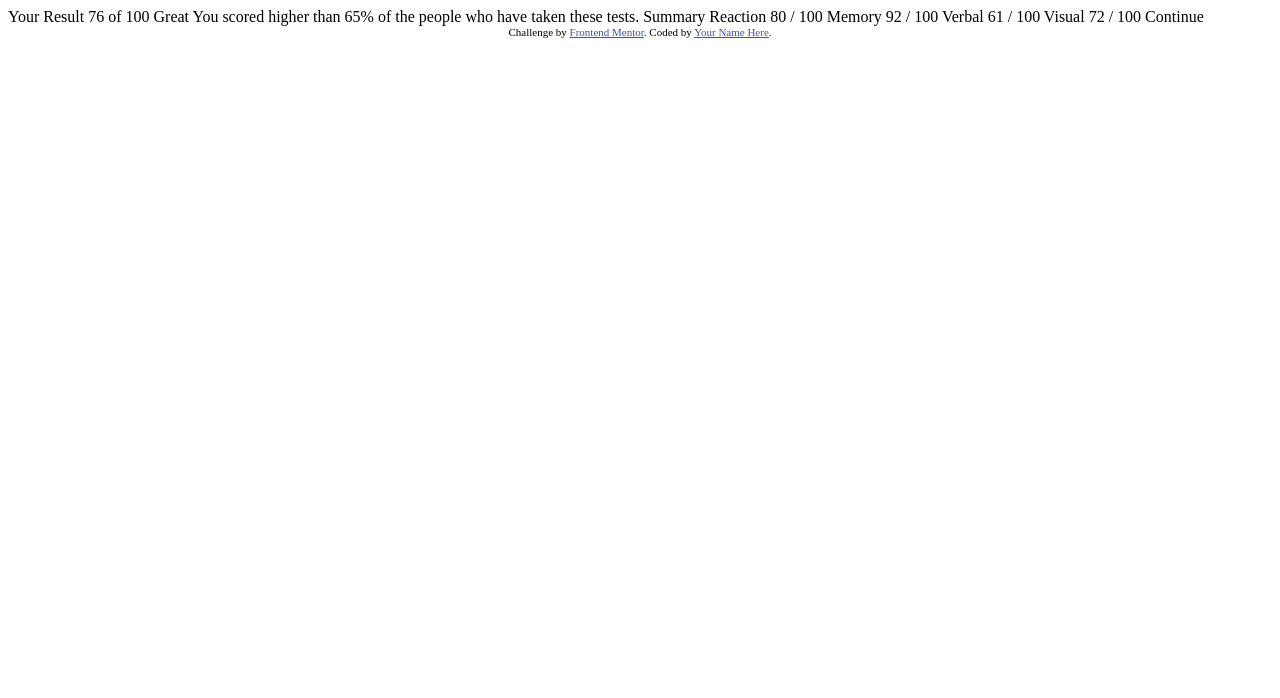
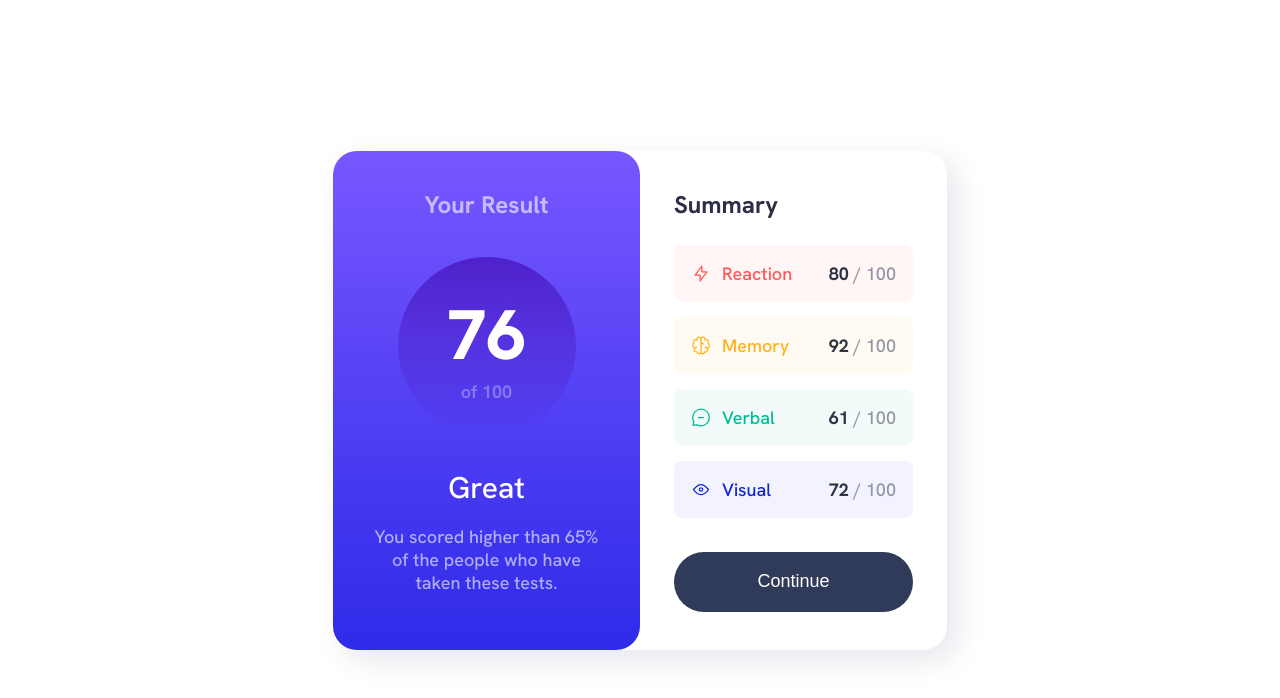
Before and after one commit to abobykin/test-task-results-summary-component-main, a plain HTML site: page index.html in a window 1280 px wide. Drawn offline with Linux system fonts and the light colour scheme.

Commit message:
Markup made in according to JPG from design mockup

```diff
--- a/index.html
+++ b/index.html
@@ -1,47 +1,81 @@
 <!DOCTYPE html>
 <html lang="en">
   <head>
-  <meta charset="UTF-8">
-  <meta name="viewport" content="width=device-width, initial-scale=1.0"> <!-- displays site properly based on user's device -->
+    <meta charset="UTF-8" />
+    <meta name="viewport" content="width=device-width, initial-scale=1.0" />
 
-  <link rel="icon" type="image/png" sizes="32x32" href="./assets/images/favicon-32x32.png">
+    <link
+      rel="icon"
+      type="image/png"
+      sizes="32x32"
+      href="./assets/images/favicon-32x32.png"
+    />
+    <link rel="stylesheet" href="./main.css" />
+    <link rel="preconnect" href="https://fonts.googleapis.com" />
+    <link rel="preconnect" href="https://fonts.gstatic.com" crossorigin />
+    <link
+      href="https://fonts.googleapis.com/css2?family=DM+Sans:wght@400;500;700&family=Hanken+Grotesk:wght@500;700;800&display=swap"
+      rel="stylesheet"
+    />
 
     <title>Frontend Mentor | Results summary component</title>
-
-  <!-- Feel free to remove these styles or customise in your own stylesheet 👍 -->
-  <style>
-    .attribution { font-size: 11px; text-align: center; }
-    .attribution a { color: hsl(228, 45%, 44%); }
-  </style>
   </head>
   <body>
+    <main>
+      <div class="results">
+        <div class="your-result">
+          <h2 class="heading">Your Result</h2>
 
-  Your Result
-  76
-  of 100
+          <div class="result-score">
+            <data value="76" class="current">76</data>
+            <span class="score-of"> of 100 </span>
+          </div>
 
-  Great
-  You scored higher than 65% of the people who have taken these tests.
+          <div class="verdict-details">
+            <strong class="verdict">Great</strong>
+            <p>
+              You scored higher than 65% of the people who have taken these
+              tests.
+            </p>
+          </div>
+        </div>
+        <div class="results-summary">
+          <h1 class="heading">Summary</h1>
 
-  Summary
+          <div class="result-chips">
+            <p class="result-chip reaction">
+              <span class="label">
+                <img src="./assets/images/icon-reaction.svg" alt="" />
+                Reaction
+              </span>
+              <span class="value"><strong>80</strong> / 100</span>
+            </p>
+            <p class="result-chip memory">
+              <span class="label">
+                <img src="./assets/images/icon-memory.svg" alt="" />
+                Memory
+              </span>
+              <span class="value"><strong>92</strong> / 100 </span>
+            </p>
+            <p class="result-chip verbal">
+              <span class="label">
+                <img src="./assets/images/icon-verbal.svg" alt="" />
+                Verbal
+              </span>
+              <span class="value"><strong>61</strong> / 100</span>
+            </p>
+            <p class="result-chip visual">
+              <span class="label">
+                <img src="./assets/images/icon-visual.svg" alt="" />
+                Visual
+              </span>
+              <span class="value"><strong>72</strong> / 100</span>
+            </p>
+          </div>
 
-  Reaction
-  80 / 100
-
-  Memory
-  92 / 100
-
-  Verbal
-  61 / 100
-
-  Visual
-  72 / 100
-
-  Continue
-
-  <div class="attribution">
-    Challenge by <a href="https://www.frontendmentor.io?ref=challenge" target="_blank">Frontend Mentor</a>.
-    Coded by <a href="#">Your Name Here</a>.
+          <button type="button">Continue</button>
         </div>
+      </div>
+    </main>
   </body>
 </html>
--- /dev/null
+++ b/main.css
@@ -0,0 +1,239 @@
+:root {
+  --light-red: hsl(0, 100%, 67%);
+  --orange-yellow: hsl(39, 100%, 56%);
+  --green-teal: hsl(166, 100%, 37%);
+  --cobalt-blue: hsl(234, 85%, 45%);
+  --pale-blue: hsl(221, 100%, 96%);
+  --light-lavender: hsl(241, 100%, 89%);
+  --dark-gray-blue: hsla(224, 30%, 27%, 1);
+  --dark-gray-blue-transparent: hsla(224, 30%, 27%, 0.8);
+}
+
+body {
+  margin: 0;
+  font-family: 'DM Sans', sans-serif;
+  font-family: 'Hanken Grotesk', sans-serif;
+  font-weight: 500;
+  background-color: white;
+}
+
+body * {
+  box-sizing: border-box;
+}
+
+body main {
+  display: flex;
+  justify-content: center;
+}
+
+p {
+  font-size: 18px;
+}
+
+.results {
+  display: flex;
+  background-color: white;
+  flex-direction: column;
+  border-radius: 0 0 24px 24px;
+  box-shadow: 10px 10px 30px 0 rgba(0, 20, 67, 0.1);
+}
+
+.results h1,
+.results h2 {
+  margin: 0 0 25px;
+  font-size: 21px;
+  font-weight: 700;
+}
+
+.results h1 {
+  color: #2e2e46;
+}
+
+.your-result {
+  display: flex;
+  align-items: center;
+  justify-content: space-between;
+  flex-direction: column;
+  padding: 30px;
+  background: hsl(252, 100%, 67%);
+  background: linear-gradient(
+    180deg,
+    hsl(252, 100%, 67%) 0%,
+    hsl(241, 81%, 54%) 100%
+  );
+  max-width: 375px;
+  text-align: center;
+  color: white;
+  border-radius: 0 0 24px 24px;
+}
+
+.your-result .verdict {
+  font-size: 24px;
+}
+
+.your-result .heading,
+.your-result p {
+  opacity: 0.6;
+}
+
+.result-score {
+  display: flex;
+  justify-content: center;
+  align-items: center;
+  justify-self: center;
+  align-self: center;
+  flex-direction: column;
+  width: 148px;
+  height: 148px;
+  margin: 0 0 20px;
+  border-radius: 50%;
+  background: hsla(256, 72%, 46%, 1);
+  background: linear-gradient(
+    180deg,
+    hsla(256, 72%, 46%, 1) 0%,
+    hsla(241, 72%, 46%, 0) 100%
+  );
+}
+
+.results-summary {
+  padding: 30px;
+}
+
+.result-score .current {
+  font-size: 60px;
+  font-weight: 800;
+}
+
+.result-score .score-of {
+  font-size: 18px;
+  opacity: 0.3;
+  font-weight: 700;
+}
+
+.result-chips {
+  margin-bottom: 24px;
+}
+
+.result-chip {
+  display: flex;
+  justify-content: space-between;
+  padding: 17px;
+  margin: 18px 0;
+  border-radius: 8px;
+}
+
+.result-chip .label {
+  display: flex;
+  column-gap: 11px;
+}
+
+.result-chip .value {
+  color: #9395a2;
+}
+
+.result-chip .value strong {
+  color: #2e3442;
+}
+
+.result-chip.reaction {
+  background-color: #fff6f5;
+}
+
+.result-chip.memory {
+  background-color: #fffbf2;
+}
+
+.result-chip.verbal {
+  background-color: #f2fbfa;
+}
+
+.result-chip.visual {
+  background-color: #f3f3ff;
+}
+
+.reaction .label {
+  color: var(--light-red);
+}
+
+.memory .label {
+  color: var(--orange-yellow);
+}
+
+.verbal .label {
+  color: var(--green-teal);
+}
+
+.visual .label {
+  color: var(--cobalt-blue);
+}
+
+.results-summary button {
+  outline: none;
+  height: 60px;
+  width: 100%;
+  border: none;
+  background-color: var(--dark-gray-blue);
+  border-radius: 30px;
+  color: white;
+  font-size: 18px;
+  font-weight: 500;
+  transition: all 0.35s;
+}
+
+.results-summary button:hover {
+  cursor: pointer;
+  background-color: var(--dark-gray-blue-transparent);
+}
+
+/* Responsiveness */
+
+@media screen and (min-width: 1280px) {
+  body main {
+    min-height: 100vh;
+    align-items: center;
+  }
+
+  .results {
+    flex-direction: row;
+    border-radius: 24px;
+    min-height: 427px;
+  }
+
+  .results h1,
+  .results h2 {
+    font-size: 24px;
+  }
+
+  .your-result {
+    padding: 38px;
+    border-radius: 24px;
+    width: 307px;
+  }
+
+  .your-result .verdict {
+    font-size: 30px;
+    font-weight: 500;
+  }
+
+  .result-score {
+    width: 178px;
+    height: 178px;
+  }
+
+  .result-score .current {
+    font-size: 70px;
+  }
+
+  .results-summary {
+    padding: 38px 34px;
+    width: 307px;
+  }
+
+  .result-chips {
+    margin-bottom: 34px;
+  }
+
+  .result-chip {
+    margin: 15px 0;
+  }
+}
```
Lines whose indentation alone changed are shown as unchanged.
